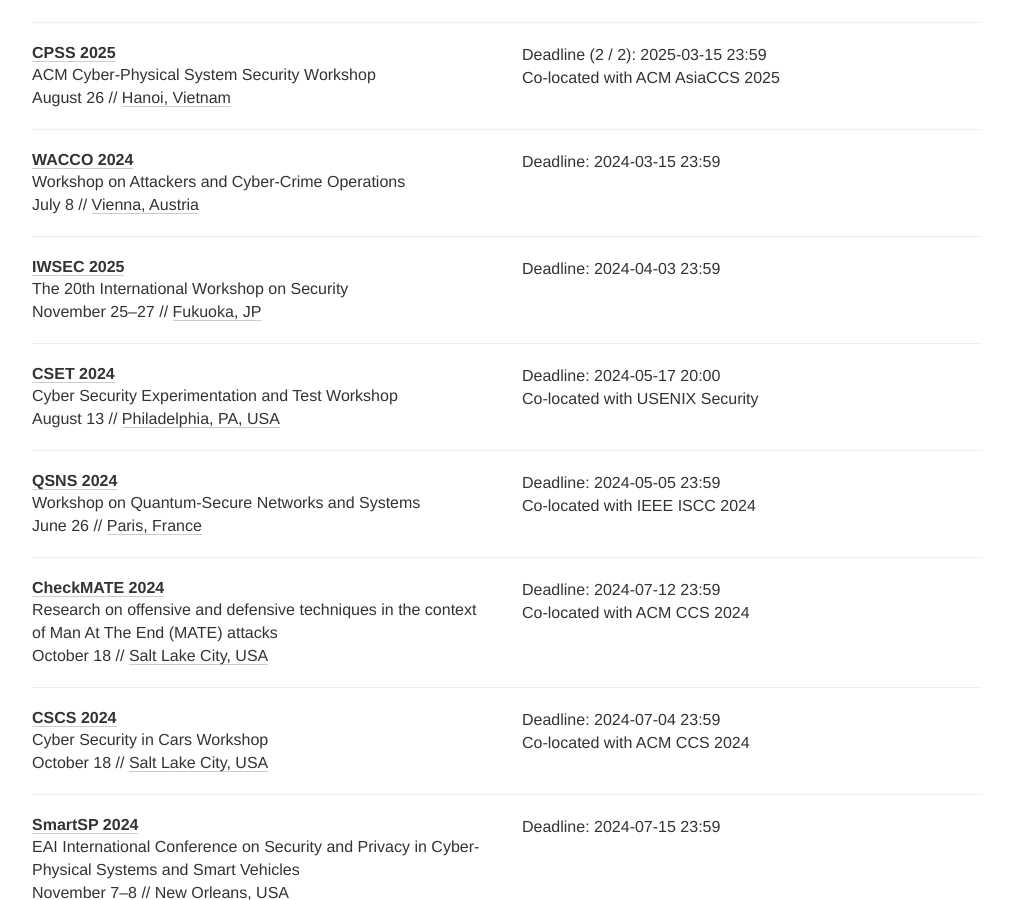
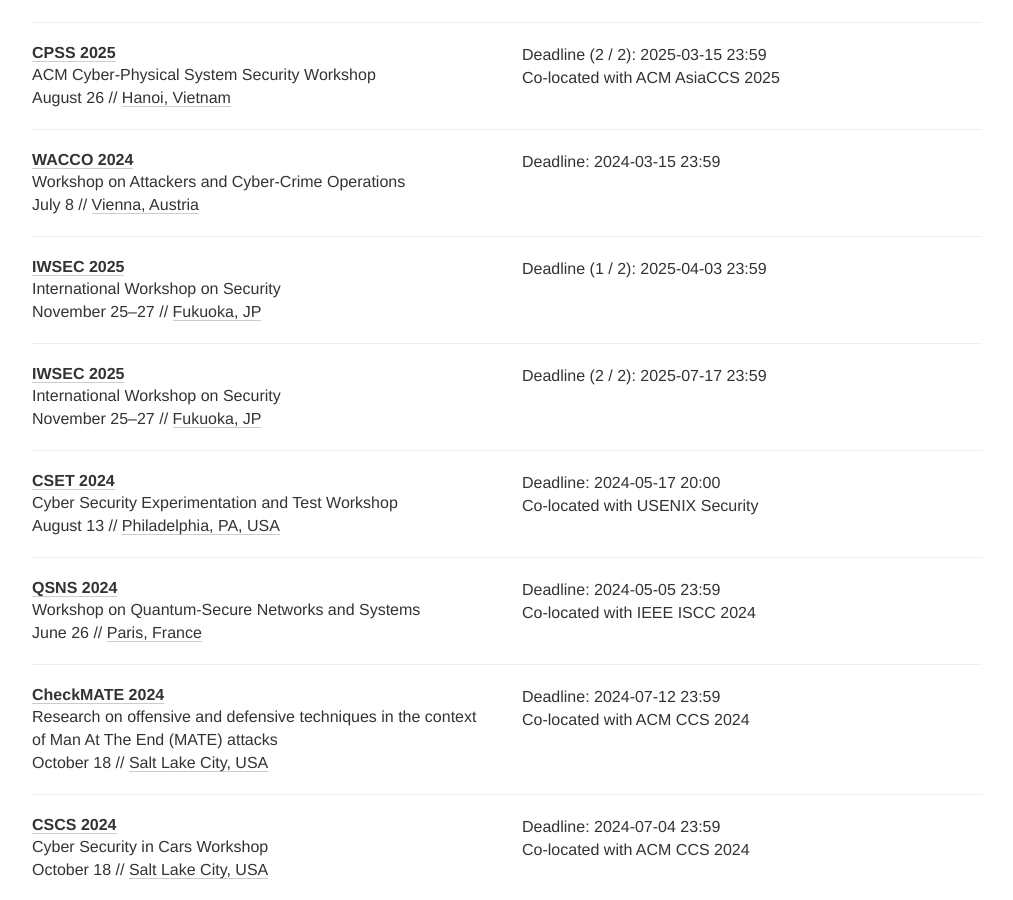
Before and after one commit to sec-deadlines/sec-deadlines.github.io, a Jekyll site: the page built from index.html, in a window 1280 px wide and 900 px high, scrolled down 14807 px. Shown: the whole window, without its empty margins (133-1146 px from the left). Built offline with Jekyll 4.4.1, drawn with Linux system fonts in a browser that asks for light colours; nearby versions of some CDN libraries; comment, search, counter and statistics services are not loaded.

Commit message:
Fix deadlines

```diff
--- a/_data/conferences.yml
+++ b/_data/conferences.yml
@@ -1047,10 +1047,10 @@
   tags: [SEC, PRIV]
 
 - name: IWSEC
-  description: The 20th International Workshop on Security
+  description: International Workshop on Security
   year: 2025
   link: https://www.iwsec.org/2025/
-  deadline: ["2024-04-03 23:59"]
+  deadline: ["2025-04-03 23:59", "2025-07-17 23:59"]
   timezone: Etc/UTC
   date: November 25-27
   place: Fukuoka, JP
```
